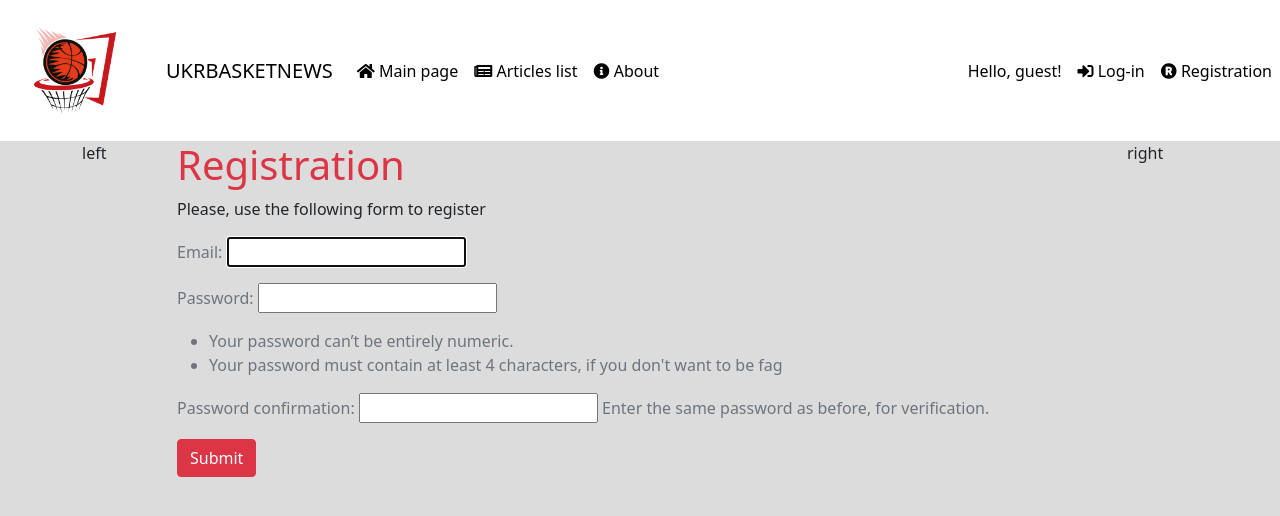
After one commit to MaksymZlobin/Django_project, a Django app: page /register/ in a window 1280 px wide. The commit adds this page. Shown: the top 516 px of the page. Run offline with Django 3.2, Linux system fonts and the light colour scheme; some libraries are stand-ins or nearby versions.

Commit message:
Registration view created. Register URL created. Registration form created. register template created. wip

```diff
--- a/ukrbasketnews/news/forms.py
+++ b/ukrbasketnews/news/forms.py
@@ -1,3 +1,4 @@
+from django.contrib.auth.forms import UserCreationForm
 from django.forms import ModelForm, CharField, Textarea
 from news.models import Article, Comment, User
 
@@ -21,3 +22,9 @@
     class Meta:
         model = User
         fields = ['email', 'password']
+
+
+class RegistrationForm(UserCreationForm):
+    class Meta:
+        model = User
+        fields = ['email']
--- a/ukrbasketnews/news/templates/base.html
+++ b/ukrbasketnews/news/templates/base.html
@@ -51,7 +51,7 @@
                     <a class="nav-link text-black" href="{% url 'news:login' %}"><i class="fas fa-sign-in-alt"></i> Log-in</a>
                 </li>
                 <li class="nav-item">
-                    <a class="nav-link text-black" href=""><i class="fas fa-registered"></i> Register</a>
+                    <a class="nav-link text-black" href="{% url 'news:register' %}"><i class="fas fa-registered"></i> Registration</a>
                 </li>
             {% endif %}
         </ul>
--- /dev/null
+++ b/ukrbasketnews/news/templates/news/register.html
@@ -0,0 +1,10 @@
+{% extends "base.html" %}
+{% block title %}Log-in{% endblock %}
+{% block content %}
+    <h1 class="text-danger">Registration</h1>
+    <p class="text-dark">Please, use the following form to register</p>
+    <form action="." method="post" class="text-muted">{% csrf_token %}
+        {{ form.as_p }}
+        <p><input type="submit" class="save btn btn-danger"></p>
+    </form>
+{% endblock %}
--- a/ukrbasketnews/news/urls.py
+++ b/ukrbasketnews/news/urls.py
@@ -15,4 +15,5 @@
     path('bad-request/', views.BadRequestView.as_view(), name='bad_request'),
     path('login/', views.UserLoginView.as_view(), name='login'),
     path('logout/', LogoutView.as_view(), name='logout'),
+    path('register/', views.RegisterView.as_view(), name='register'),
 ]
--- a/ukrbasketnews/news/views.py
+++ b/ukrbasketnews/news/views.py
@@ -1,10 +1,11 @@
+from django.contrib.auth.forms import UserCreationForm
 from django.contrib.auth.views import LoginView
 from django.http import Http404
 from django.shortcuts import redirect
 from django.views.generic import TemplateView, ListView, DetailView
 from django.views.generic.edit import CreateView, FormView
 
-from news.forms import ArticleForm, CommentForm, UserLoginForm
+from news.forms import ArticleForm, CommentForm, UserLoginForm, RegistrationForm
 from news.models import Article, Comment, User
 
 
@@ -63,6 +64,17 @@
             return redirect('news:article', pk=new_article.id)
 
 
+class RegisterView(FormView):
+    template_name = 'news/register.html'
+    form_class = RegistrationForm
+
+    def post(self, request, *args, **kwargs):
+        form = self.get_form()
+        if form.is_valid():
+            form.save()
+            return redirect('news:main')
+
+
 class UserLoginView(LoginView):
     template_name = 'news/login.html'
 
```
